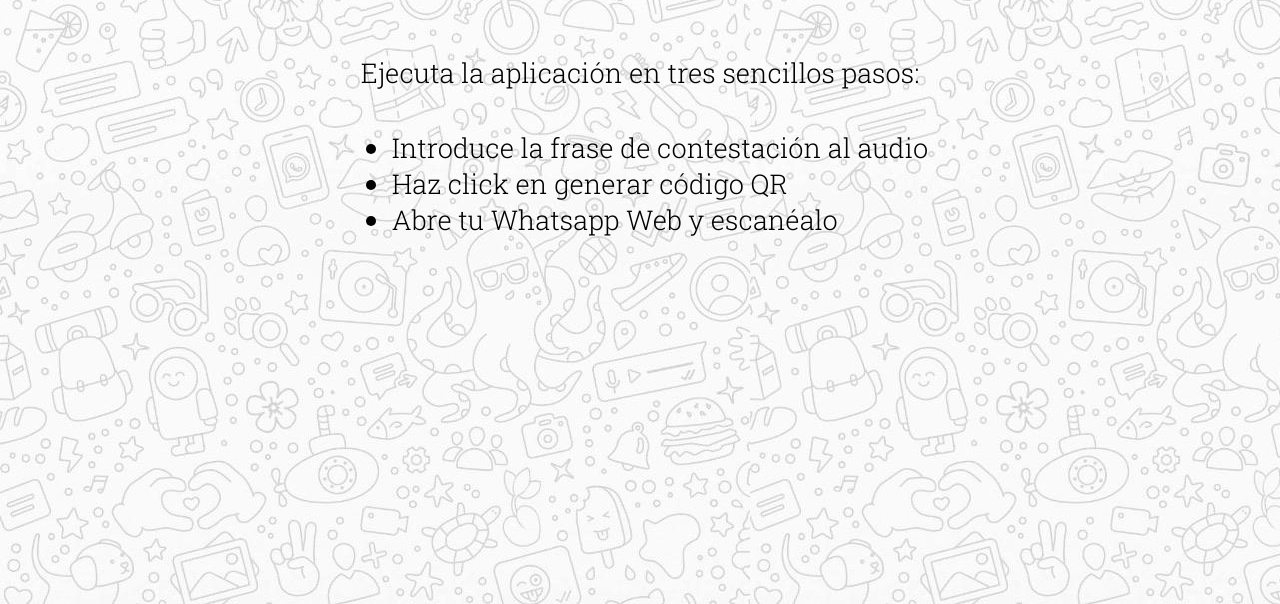
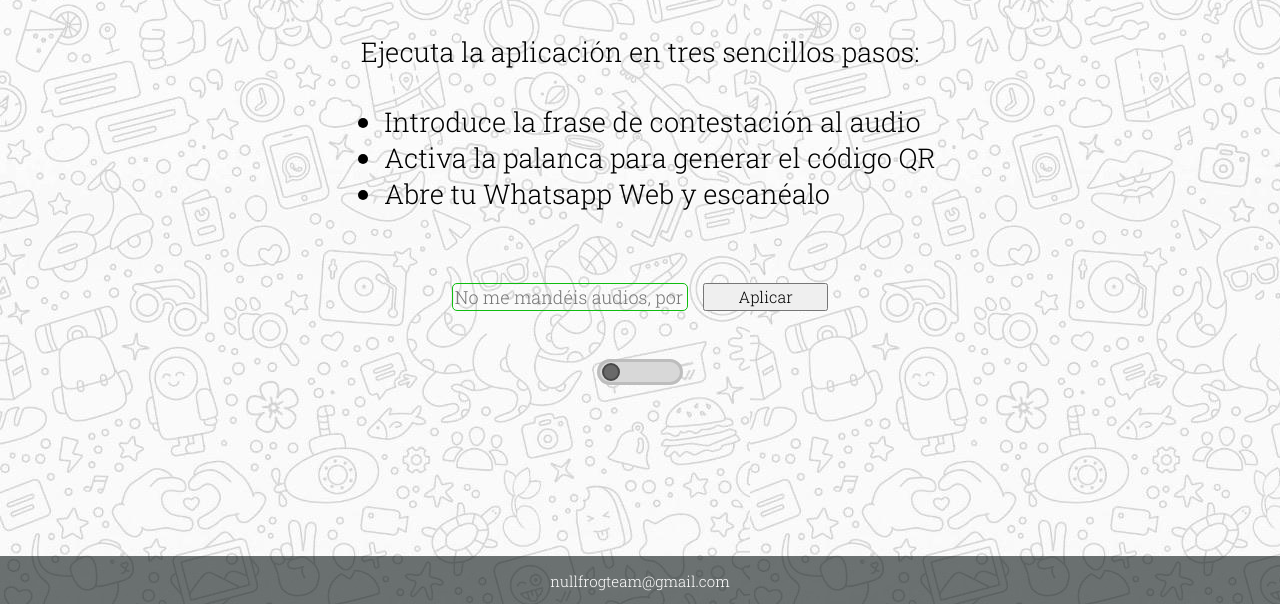
Before and after one commit to Null-Frog/proyecto_wadio, a website: page src/index.html in a window 1280 px wide. Shown: the part 196-800 px from the top of the page. Drawn offline with Linux system fonts and the light colour scheme.

Commit message:
[ADD] Interfaz Gráfica al 65%

```diff
--- a/css/styles.css
+++ b/css/styles.css
@@ -1,3 +1,8 @@
+*{
+    margin: 0px;
+    font-family: robotoLight, Arial, Helvetica, sans-serif;
+}
+
 @font-face {
     font-family: robotoLight;
     src: url(../fonts/RobotoSlab-Light.ttf);
@@ -17,10 +22,12 @@
     font-family: robotoRegular, Arial, Helvetica, sans-serif;
     font-size: 4em;
     margin-top: 1.5em;
+    color: #00bb2d;
+    text-shadow: 0 0 3px #ffffff;
 }
 
 #info{
-    font-family: robotoLight, Arial, Helvetica, sans-serif;
+    margin-top: 1.8em;
     font-size: 1.7em;
     display: flex;
     flex-direction: column;
@@ -30,3 +37,92 @@
 #info p{
     margin-bottom: 12px;
 }
+
+ul{
+    margin-top: 0.8em;
+}
+
+#fraseDiv{
+    display: flex;
+    justify-content: center;
+    gap: 15px;
+    margin-top: 4.5em;
+}
+
+input[name="frase"]{
+    width: 18%;
+    border: 1px solid #0ebd0e;
+    background-color: transparent;
+    font-size: 18px;
+    border-radius: 5px;
+}
+
+input[name="frase"]:focus{
+    outline: none;
+    box-shadow: 0 0 5px #24da24 inset, 0 0 5px #24da24;
+}
+
+#codigoDiv{
+    display: flex;
+    justify-content: center;
+    margin-top: 3em;
+}
+
+button{
+    width: 125px;
+    font-size: 16px;
+}
+
+.botonAplicado{
+    color: #ffffff;
+    background-color: #00bb2d;
+    border-radius: 7px;
+    border-color: white;
+}
+
+/* Checkbox QR */
+input[name="switch"]{
+    display: none;
+}
+
+.customcheck {
+    width: 80px;
+    height: 20px;
+    border: 3px solid #bdbdbd;
+    border-radius: 20px;
+    background: #d8d8d8;
+}
+
+.checkitem{
+    width: 14px;
+    height: 14px;
+    border-radius: 16px;
+    border: 2px solid #484848;
+    background-color: #696969;
+    margin: 1px;
+    margin-left: 2px;
+    transition: all 0.5s ease;
+}
+
+.itemactive{
+    margin-left: 60px;
+    border: 2px solid #0ebd0e;
+    background-color: #24da24;
+}
+
+/* Footer */
+footer{
+  background-color: rgba(5, 15, 14, 0.582);
+  position: fixed;
+  left: 0;
+  bottom: 0;
+  width: 100%;
+  color: white;
+  text-align: center;
+  height: 3em;
+}
+
+footer p{
+    margin-top: 15px;
+    font-size: 15px;
+}
--- /dev/null
+++ b/js/funcionalidad.js
@@ -0,0 +1,33 @@
+$(document).ready(function () {
+  var frase = "No me mandéis audios, por favor";
+
+  /**
+   * Botón checkbox para activar el código QR
+   */
+  $(".checkitem").click(function(){
+    var item = $(".checkitem");
+    if (item.hasClass("itemactive")){
+      // Activado
+      item.removeClass("itemactive");
+      $(".customcheck").css("background-color", "#d8d8d8")
+      $("input[name='switch']").prop("checked", false);
+    } else {
+      // Desactivado
+      item.addClass("itemactive");
+      $(".customcheck").css("background-color", "#befbbe")
+      $("input[name='switch']").prop("checked", true);
+    }
+  });
+
+  /**
+   * Botón para aplicar la frase de respuesta
+   */
+  $("#boton").click(function (e) {
+    var item = $("#boton");
+    var inputFrase = $("[name='frase']");
+
+    item.addClass("botonAplicado");
+    item.text("Aplicada");
+    frase = inputFrase.val();
+  });
+});
--- a/src/index.html
+++ b/src/index.html
@@ -11,6 +11,8 @@
     <script src="../js/jquery-3.6.0.min.js"></script>
     <!-- jQuery UI -->
     <script src="../js/jquery-ui-1.12.1/jquery-ui.js"></script>
+    <!-- JS -->
+    <script src="../js/funcionalidad.js"></script>
     <!-- Styles -->
     <link rel="stylesheet" href="../css/styles.css">
 </head>
@@ -27,22 +29,31 @@
             </p>
             <ul>
                 <li>Introduce la frase de contestación al audio</li>
-                <li>Haz click en generar código QR</li>
+                <li>Activa la palanca para generar el código QR</li>
                 <li>Abre tu Whatsapp Web y escanéalo</li>
             </ul>
         </div>
 
-        <div id="frase">
+        <div id="fraseDiv">
             <!-- Div que contendrá un input para que el usuario escriba su frase y un botón para aplicarla -->
+            <input type="text" name="frase" placeholder="No me mandéis audios, por favor">
+            <button id="boton">Aplicar</button>
         </div>
 
-        <div id="codigoQR">
+        <div id="codigoDiv">
             <!-- Div que contrendrá un botón para generar el código QR -->
+            <input type="checkbox" name="switch" />
+
+            <div class="customcheck">
+                <div class="checkitem"></div>
+            </div>
         </div>
     </section>
 
     <footer>
-
+        <p>
+            nullfrogteam@gmail.com
+        </p>
     </footer>
 </body>
 
```
